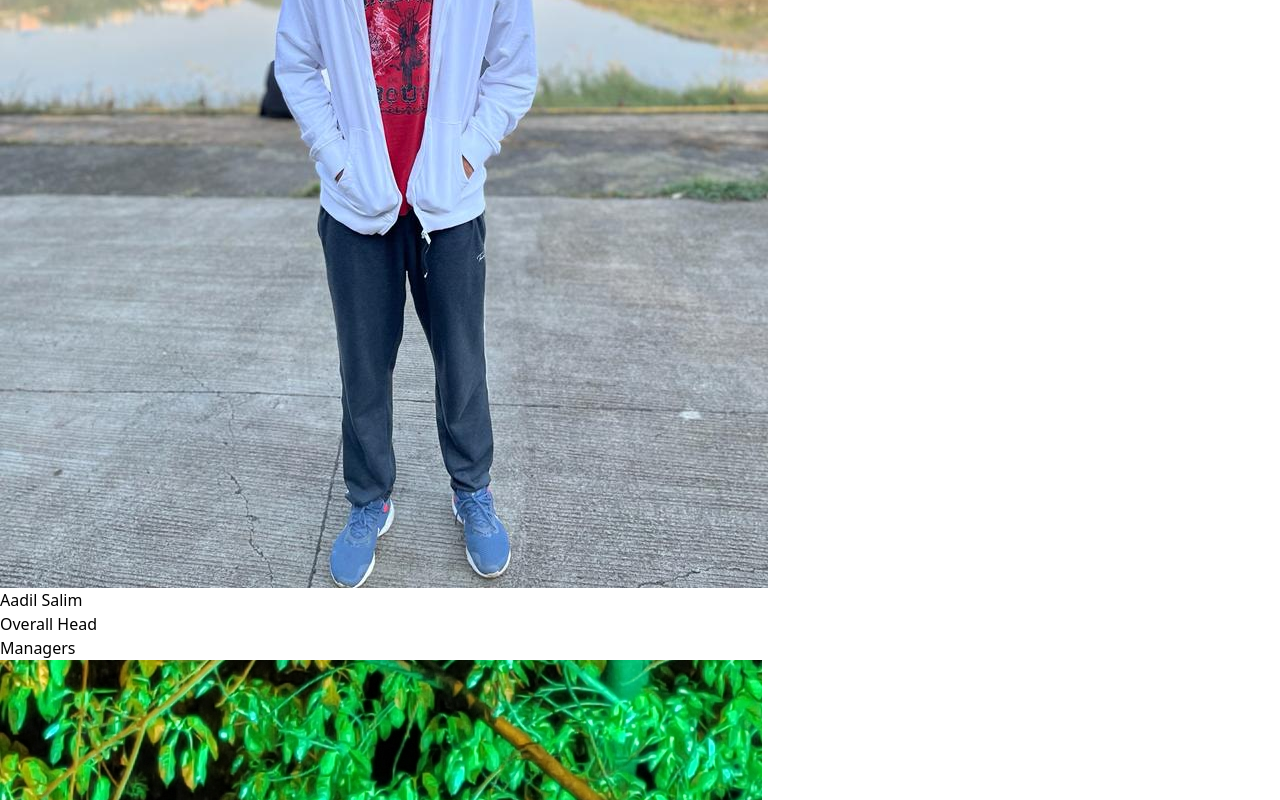
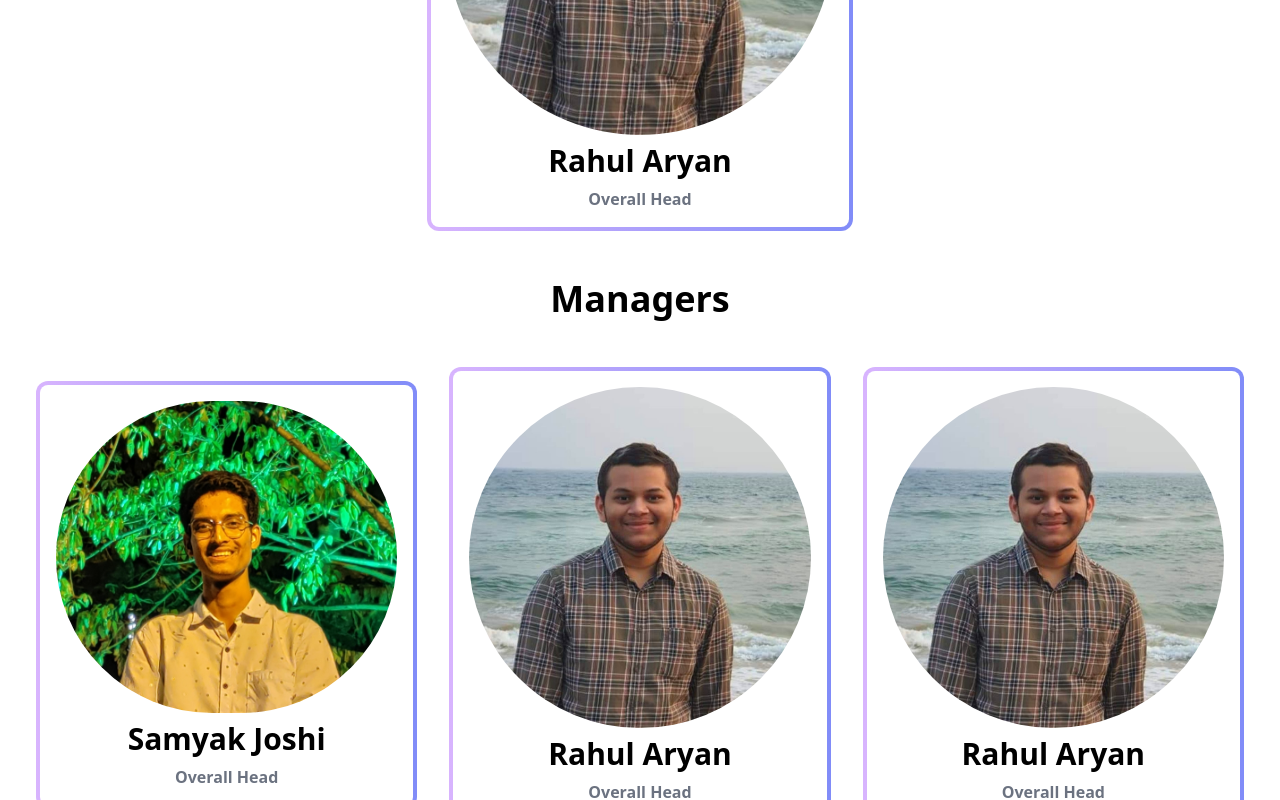
Before and after one commit to TinkerersLabIITH/TL-IITH, a React (Vite) app: page /team in a window 1280 px wide. Shown: the part 580-1380 px from the top of the page. Built offline with nearby package versions, Linux system fonts and the light colour scheme.

Commit message:
Add Contacts, Error page, ProfileCard

```diff
--- a/package.json
+++ b/package.json
@@ -9,6 +9,7 @@
     "preview": "vite preview"
   },
   "dependencies": {
+    "classnames": "^2.3.2",
     "react": "^18.2.0",
     "react-dom": "^18.2.0",
     "react-icons": "^4.7.1",
--- a/src/App.jsx
+++ b/src/App.jsx
@@ -1,5 +1,6 @@
 import Home from './Pages/Home';
 import Event from './Pages/Event';
+import Error from './Pages/Error';
 import Blog from './Pages/Blog';
 import Inventory from './Pages/Inventory';
 import Team from './Pages/Team';
@@ -18,9 +19,9 @@ const App = () => {
         <Routes>
           <Route path='/' element={<Home />} />
           <Route path='/team' element={<Team />} />
-          <Route path='/event' element={<Event />} />
-          <Route path='/inventory' element={<Inventory />} />
-          <Route path='/blog' element={<Blog />} />
+          <Route path='/event' element={<Error />} />
+          <Route path='/inventory' element={<Error />} />
+          <Route path='/blog' element={<Error />} />
           <Route path='/contacts' element={<Contacts />} />
         </Routes>
         <Footer />
--- /dev/null
+++ b/src/Components/ProfileCard.jsx
@@ -0,0 +1,23 @@
+import React from 'react'
+import cn from 'classnames'
+
+export default function ProfileCard({ title, ImagePath, Domain, gradient }) {
+  return (
+    <div className= {cn(
+        'transform hover:scale-[1.01] transition-all',
+        'rounded-xl w-full md:w-1/3 bg-gradient-to-r p-1 m-4',
+        gradient
+      )}>
+          <div className="flex flex-col justify-between h-full bg-white rounded-lg p-4 items-center">
+          <figure>
+            <img src={ImagePath} alt={title} className='h-50 w-50 rounded-full ' />
+          </figure>
+          <p className='font-bold text-3xl p-2'>{title}</p>
+          <p className='font-bold  color text-gray-500'>{Domain}</p>
+
+
+        </div>
+
+    </div>
+  )
+}
--- a/src/Pages/Contacts.jsx
+++ b/src/Pages/Contacts.jsx
@@ -2,27 +2,27 @@ import React from 'react';
 
 const Contacts = () => {
   return (
-    <section>
-      <h2 className="common-heading">Feel Free to Contact us</h2>
+    <div className='flex flex-col items-center pt-8'>
+      <h2 className="md:text-4xl text-2xl font-bold py-8">Feel Free to Contact us</h2>
 
-      <div className="container">
+
+      <div className="flex flex-col items-center p-8 w-full ">
       <iframe src="https://www.google.com/maps/embed?pb=!1m14!1m12!1m3!1d237.6943808217662!2d78.12595730481738!3d17.597506248235728!2m3!1f0!2f0!3f0!3m2!1i1024!2i768!4f13.1!5e0!3m2!1sen!2sin!4v1675543870376!5m2!1sen!2sin" width="90%" height="450" style={{ border: 0 }} allowFullScreen="" loading="lazy" referrerPolicy="no-referrer-when-downgrade"></iframe>
-
       </div>
 
-
-      <div className="container">
-        <div className="contact-form">
+      <div className="border-4  rounded-md border-purple-600  p-8 m-4">
+        <div className="contact-form ">
           <form
             action="https://formspree.io/f/xyyakrln"
-            method="POST"
-            className="contact-inputs">
+            method="POST"container
+            className="contact-inputs flex flex-col px-8 ">
             <input
               type="text"
               name="Name"
               placeholder="Name"
               autoComplete="off"
               required
+              className='border-2 rounded p-2 mb-2 border-purple-400'
             />
 
             <input
@@ -31,6 +31,7 @@ const Contacts = () => {
               placeholder="Email"
               autoComplete="off"
               required
+              className='border-2 rounded p-2 mb-2 border-purple-400'
             />
 
             <textarea
@@ -39,13 +40,15 @@ const Contacts = () => {
               rows="6"
               placeholder="Message"
               autoComplete="off"
+              className='border-2 rounded p-2 mb-2 border-purple-400'
               required></textarea>
 
-            <input type="submit" value="send" />
+            <input type="submit" value="Send" className='border-2 px-4 py-2 bg-purple-600 text-gray-100 font-extrabold rounded'/>
           </form>
         </div>
       </div>
-    </section>
+
+    </div>
   )
 };
 
--- a/src/Pages/Error.jsx
+++ b/src/Pages/Error.jsx
@@ -1,30 +1,37 @@
 import React from "react";
-import styled from "styled-components";
-import { Button } from "./styles/Button";
+// import styled from "styled-components";
+// import { Button } from "./styles/Button";
 import { NavLink } from "react-router-dom";
 
 const Error = () => {
   return (
-    <Wrapper>
-      <img src="../images/error.svg" alt="error" />
+    // <Wrapper>
+    //   <img src="../images/error.svg" alt="error" />
+
+    // </Wrapper>
+    <div className="flex flex-col items-center m-8">
+      <figure>
+        <img src = "src/Images/error.svg" alt="error" className=""/>
+      </figure>
+      <h2 className='md:text-4xl text-2xl font-bold py-8'>The site is under maintenance</h2>
       <NavLink to="/">
-        <Button className="btn"> Go Back</Button>
+        <button className="border-2 border-purple-400 rounded px-8 py-2 mt-8 bg-purple-800 text-gray-100 font-bold"> Go Back</button>
       </NavLink>
-    </Wrapper>
+    </div>
   );
 };
 
-const Wrapper = styled.section`
-  padding: 9rem 0;
-  display: flex;
-  justify-content: center;
-  align-items: center;
-  flex-direction: column;
+// const Wrapper = styled.section`
+//   padding: 9rem 0;
+//   display: flex;
+//   justify-content: center;
+//   align-items: center;
+//   flex-direction: column;
 
-  .btn {
-    font-size: 1.8rem;
-    margin-top: 3rem;
-  }
-`;
+//   .btn {
+//     font-size: 1.8rem;
+//     margin-top: 3rem;
+//   }
+// `;
 
 export default Error;
--- a/src/Pages/Team.jsx
+++ b/src/Pages/Team.jsx
@@ -1,12 +1,13 @@
 import React from 'react';
+import ProfileCard from '../Components/ProfileCard';
 
 const Team = () => {
   return (
-    <div>
-      <h2 className="common-heading">Our Team</h2>
+    <div className='flex flex-col items-center'>
+      <h2 className="md:text-6xl text-3xl font-bold pt-8">Our Team</h2>
 
-      <h2 className='title'>Head</h2>
-      <div className="container grid grid-one-column">
+      <h2 className='md:text-4xl text-2xl font-bold py-8'>Head</h2>
+      {/* <div className="container grid grid-one-column">
 
         <div className="card">
           <figure>
@@ -18,12 +19,41 @@ const Team = () => {
           </div>
         </div>
 
+
+      </div> */}
+      <ProfileCard
+        title="Rahul Aryan"
+        gradient="from-[#D8B4FE] to-[#818CF8]"
+        Domain="Overall Head"
+        ImagePath="src/Images/Team/RahulAryan.jpg"
+      />
+
+      <h2 className='md:text-4xl text-2xl font-bold py-8'>Managers</h2>
+      <div className='flex flex-col items-center max-w-[1240px] lg:flex-row '>
+      <ProfileCard
+        title="Samyak Joshi"
+        gradient="from-[#D8B4FE] to-[#818CF8]"
+        Domain="Overall Head"
+        ImagePath="src/Images/Team/Samyak.jpg"
+      />
+      <ProfileCard
+        title="Rahul Aryan"
+        gradient="from-[#D8B4FE] to-[#818CF8]"
+        Domain="Overall Head"
+        ImagePath="src/Images/Team/RahulAryan.jpg"
+      />
+      <ProfileCard
+        title="Rahul Aryan"
+        gradient="from-[#D8B4FE] to-[#818CF8]"
+        Domain="Overall Head"
+        ImagePath="src/Images/Team/RahulAryan.jpg"
+      />
       </div>
 
-      <h2 className='title'>Managers</h2>
-      <div className="container grid grid-three-column">
 
-      <div className="card">
+      {/* <div className="container grid grid-three-column">
+
+        <div className="card">
           <figure>
             <img src="src/Images/Team/Samyak.jpg" alt="Samyak" />
           </figure>
@@ -53,14 +83,14 @@ const Team = () => {
           </div>
         </div>
 
-      </div>
+      </div> */}
 
 
       <h2 className='title'>Coordinators</h2>
 
       <div className="container grid grid-four-column">
 
-      <div className="card">
+        <div className="card">
           <figure>
             <img src="src/Images/Team/VarunNadimpalli.jpg" alt="varun" />
           </figure>
@@ -96,7 +126,7 @@ const Team = () => {
           </figure>
           <div className="card-data">
             <h3>Pranadipan Sahoo</h3>
-            <p>Technical , Inventory <br/> and finance Coordinator</p>
+            <p>Technical , Inventory <br /> and finance Coordinator</p>
           </div>
         </div>
 
```
Also changed, not shown: 1 other file (tests, documents, lock files or other folders).
